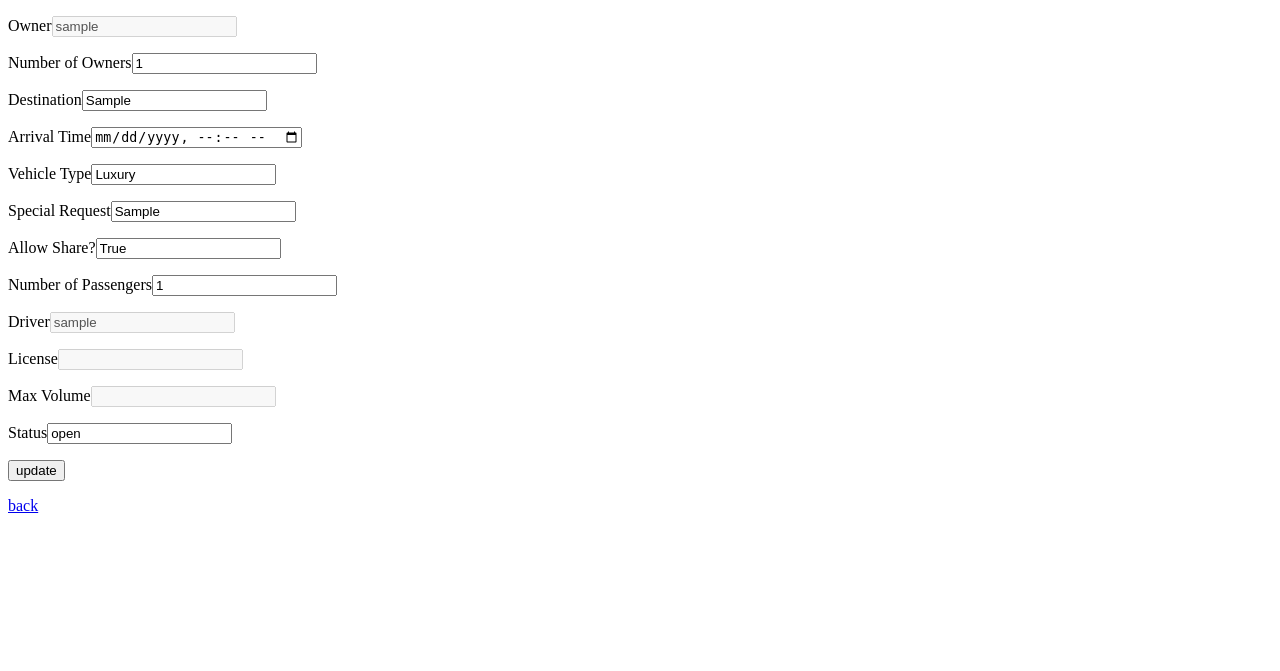
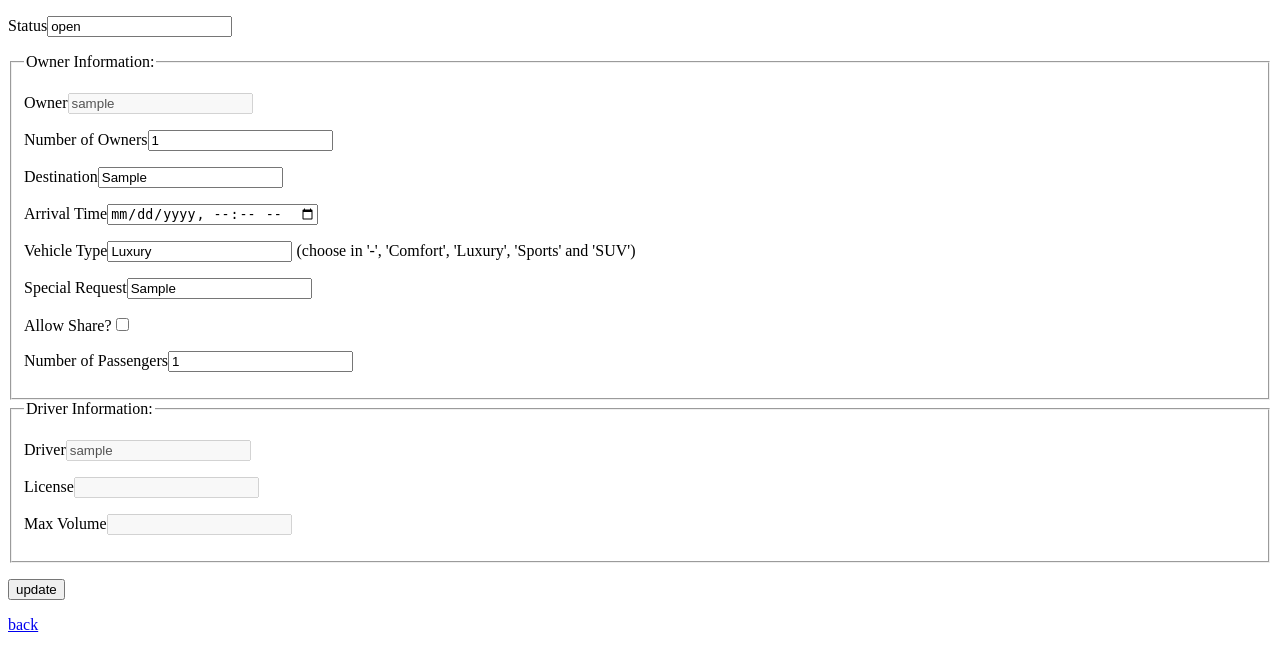
Before and after one commit to kaifeng-yu16/ride_sharing_app, a Django app: page /ride/owner_view/1 in a window 1280 px wide. Shown: the top 671 px of the page. Run offline with Django 4.2, Linux system fonts and the light colour scheme; a user stored in the database is signed in; tables that the repository leaves empty hold one stand-in row (values such as "Sample post").

Commit message:
owner view&edit

```diff
--- a/Weber/ride/templates/ride/create_ride.html
+++ b/Weber/ride/templates/ride/create_ride.html
@@ -13,7 +13,7 @@
         Number of Passengers: <input type="number" min='1' name="num" required><br>
         Vehicle Type:
         <select name="vehicle">
-            <option value="-">Choose Vehicle Type</option>
+            <option value="-" selected>Choose Vehicle Type</option>
             <option value="Comfort">Comfort</option>
             <option value="Luxury">Luxury</option>
             <option value="Sports">Sports</option>
--- a/Weber/ride/templates/ride/owner_update.html
+++ b/Weber/ride/templates/ride/owner_update.html
@@ -7,22 +7,26 @@
 <body>
     <form action="/ride/owner_update/{{ ride.id }}" method="post">
         {% csrf_token %}
+        <p>Status<input type="text" value="{{ ride.status }}"></p>
+        <fieldset>
+            <legend>Owner Information:</legend>
             <p>Owner<input type="text" value="{{ ride.owner }}" disabled="disabled"></p>
-        <p>Number of Owners<input type="number" value="{{ ride.num_owners }}"></p>
+            <p>Number of Owners<input type="number" min="1" value="{{ ride.num_owners }}"></p>
             <p>Destination<input type="text" value="{{ ride.destination }}"></p>
             <p>Arrival Time<input type="datetime-local" value="{{ ride.arrival_time }}"></p>
-        <p>Vehicle Type<input type="text" value="{{ ride.vehicle_type }}"></p>
+            <p>Vehicle Type<input type="text" value="{{ ride.vehicle_type }}"> (choose in '-', 'Comfort', 'Luxury', 'Sports' and 'SUV')</p>
             <p>Special Request<input type="text" value="{{ ride.special_request }}"></p>
-
-        <p>Allow Share?<input type="text" value="{{ ride.allow_share }}"></p>
-        <p>Number of Passengers<input type="text" value="{{ ride.num_passengers }}"></p>
-
+            <p>Allow Share?<input type="checkbox" value="{{ ride.allow_share }}"></p>
+            <p>Number of Passengers<input type="number" value="{{ ride.num_passengers }}"></p>
+        </fieldset>
         {% if confirm %}
+        <fieldset>
+            <legend>Driver Information:</legend>
             <p>Driver<input type="text" value="{{ ride.driver }}" disabled="disabled"></p>
             <p>License<input type="text" value="{{ ride.license }}" disabled="disabled"></p>
-        <p>Max Volume<input type="text" value="{{ ride.max_volume }}" disabled="disabled"></p>
+            <p>Max Volume<input type="number" min="1" value="{{ ride.max_volume }}" disabled="disabled"></p>
+        </fieldset>
         {% endif %}
-        <p>Status<input type="text" value="{{ ride.status }}"></p>
         <p><input type="submit" value="update"></p>
     </form>
     <a href="{% url 'ride:home' %}">back</a>
```
Lines whose indentation alone changed are shown as unchanged.
